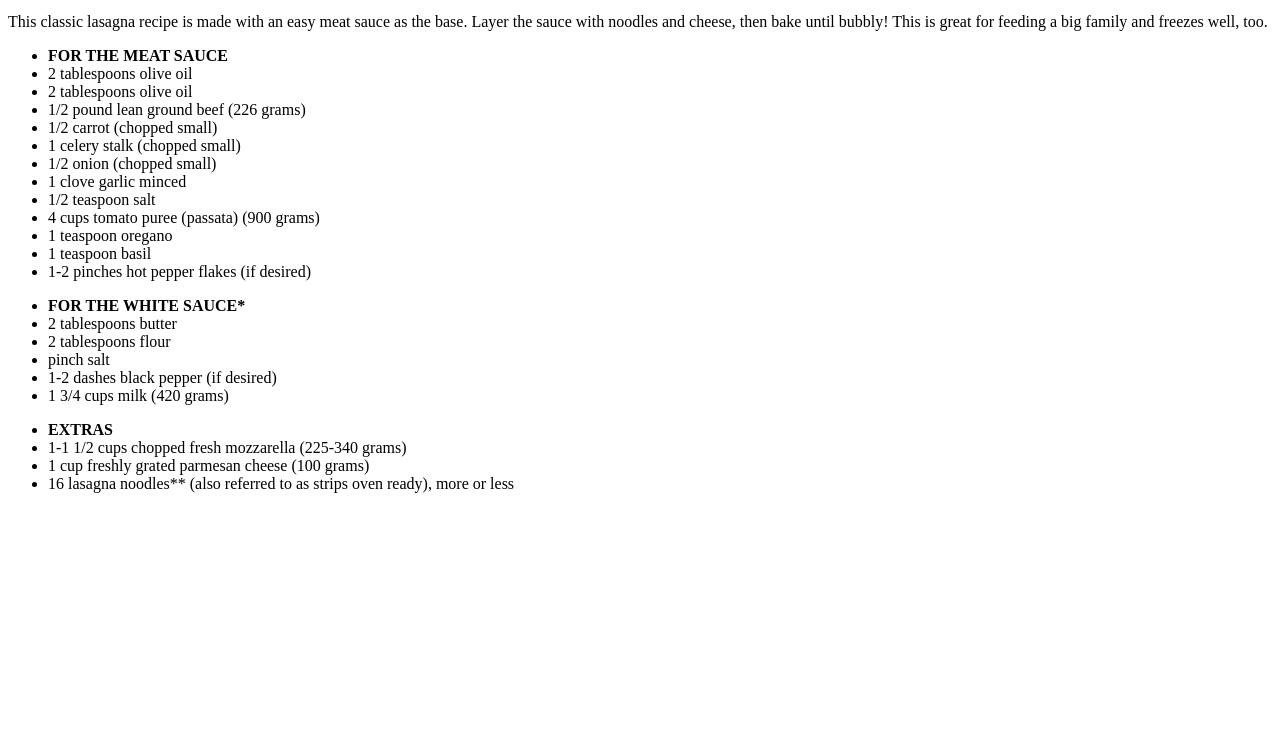
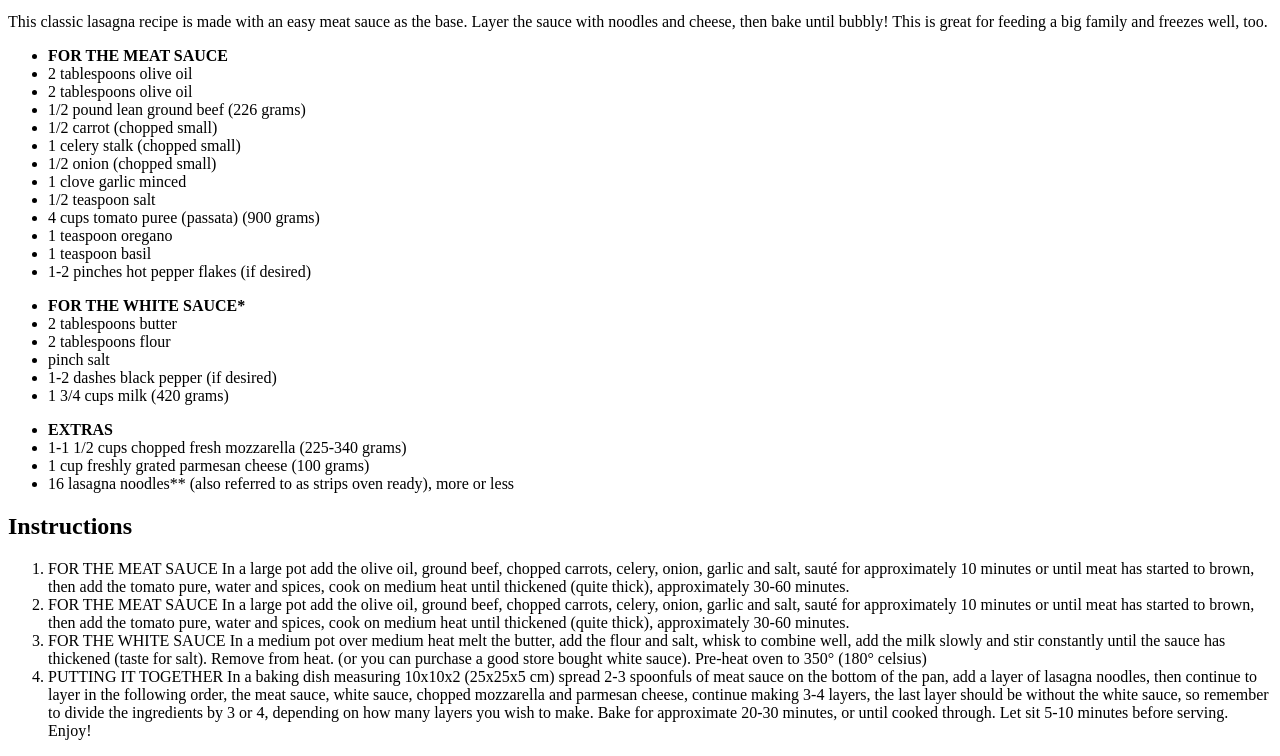
Before and after one commit to strom314/odin_recipe, a plain HTML site: page recipes/lasagna.html in a window 1280 px wide. Shown: the part 101-857 px from the top of the page. Before the commit the page ends 800 px from the top, so only its background shows below. Drawn offline with Linux system fonts and the light colour scheme.

Commit message:
steps for lasagna

```diff
--- a/recipes/lasagna.html
+++ b/recipes/lasagna.html
@@ -41,34 +41,56 @@
         <li>1 cup freshly grated parmesan cheese (100 grams)</li>
         <li>16 lasagna noodles** (also referred to as strips oven ready), more or less</li>
     </ul>
+
+    <h2>Instructions</h2>
+
+    <ol>
+        <li>
+            FOR THE MEAT SAUCE
+
+            In a large pot add the olive oil, ground beef, chopped carrots, celery, onion, garlic and salt, sauté for
+            approximately 10 minutes or until meat has started to brown, then add the tomato pure, water and spices,
+            cook on
+            medium heat until thickened (quite thick), approximately 30-60 minutes.
+        </li>
+        <li>
+            FOR THE MEAT SAUCE
+
+            In a large pot add the olive oil, ground beef, chopped carrots, celery, onion, garlic and salt, sauté for
+            approximately 10 minutes or until meat has started to brown, then add the tomato pure, water and spices,
+            cook on
+            medium heat until thickened (quite thick), approximately 30-60 minutes.
+        </li>
+        <li>
+            FOR THE WHITE SAUCE
+
+            In a medium pot over medium heat melt the butter, add the flour and salt, whisk to combine well, add the
+            milk slowly
+            and stir constantly until the sauce has thickened (taste for salt). Remove from heat. (or you can purchase a
+            good
+            store bought white sauce).
+            Pre-heat oven to 350° (180° celsius)
+        </li>
+        <li>
+            PUTTING IT TOGETHER
+
+            In a baking dish measuring 10x10x2 (25x25x5 cm) spread 2-3 spoonfuls of meat sauce on the bottom of the pan,
+            add a
+            layer of lasagna noodles, then continue to layer in the following order, the meat sauce, white sauce,
+            chopped
+            mozzarella and parmesan cheese, continue making 3-4 layers, the last layer should be without the white
+            sauce, so
+            remember to divide the ingredients by 3 or 4, depending on how many layers you wish to make.
+            Bake for approximate 20-30 minutes, or until cooked through. Let sit 5-10 minutes before serving. Enjoy!
+
+        </li>
+    </ol>
+
+
+
+
+
 </body>
-<!-- FOR THE MEAT SAUCE
 
-    2 tablespoons olive oil
-    1/2 pound lean ground beef (226 grams)
-    1/2 carrot (chopped small)
-    1 celery stalk (chopped small)
-    1/2 onion (chopped small)
-    1 clove garlic minced
-    1/2 teaspoon salt
-    4 cups tomato puree (passata) (900 grams)
-    1 1/4 cups water (295 grams)
-    1 teaspoon oregano
-    1 teaspoon basil
-    1-2 pinches hot pepper flakes (if desired)
-
-FOR THE WHITE SAUCE*
-
-    2 tablespoons butter
-    2 tablespoons flour
-    pinch salt
-    1-2 dashes black pepper (if desired)
-    1 3/4 cups milk (420 grams)
-
-EXTRAS
-
-    1-1 1/2 cups chopped fresh mozzarella (225-340 grams)
-    1 cup freshly grated parmesan cheese (100 grams)
-    16 lasagna noodles** (also referred to as strips oven ready), more or less -->
 
 </html>
```
